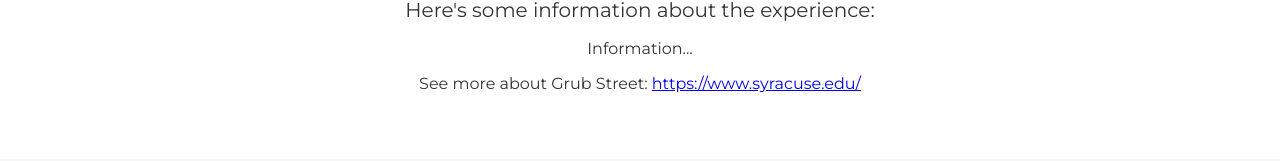
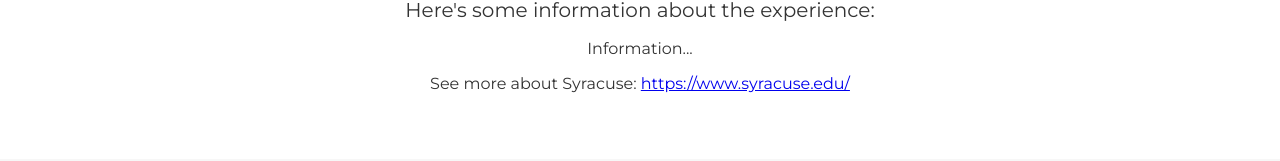
Before and after one commit to mgabarnes/personal-website, a React (Create React App) app: page /#/syracuse in a window 1280 px wide. Shown: the part 399-560 px from the top of the page. Built offline with nearby package versions, Linux system fonts and the light colour scheme.

Commit message:
Fixed small typo

```diff
--- a/src/components/education/Palais.js
+++ b/src/components/education/Palais.js
@@ -14,7 +14,7 @@ function Palais(props) {
       <ul>
         <li>Information...</li>
         <li>
-          See more about Grub Street:{" "}
+          See more about Palais:{" "}
           <a href={PalaisUrl} target="_blank" rel="noopener noreferrer">
             {PalaisUrl}
           </a>
--- a/src/components/education/Syracuse.js
+++ b/src/components/education/Syracuse.js
@@ -14,7 +14,7 @@ function Syracuse(props) {
       <ul>
         <li>Information...</li>
         <li>
-          See more about Grub Street:{" "}
+          See more about Syracuse:{" "}
           <a href={SyracuseUrl} target="_blank" rel="noopener noreferrer">
             {SyracuseUrl}
           </a>
```
